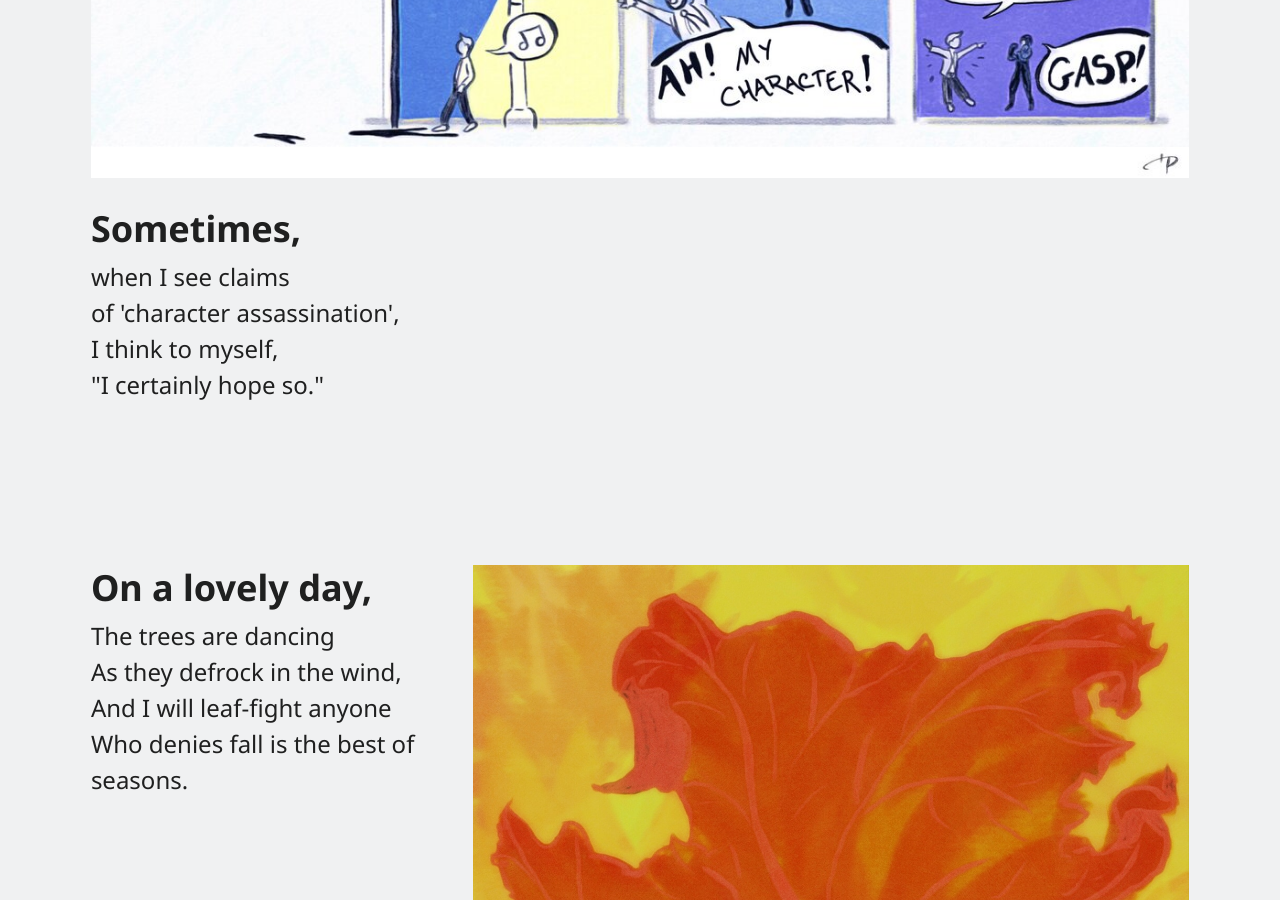
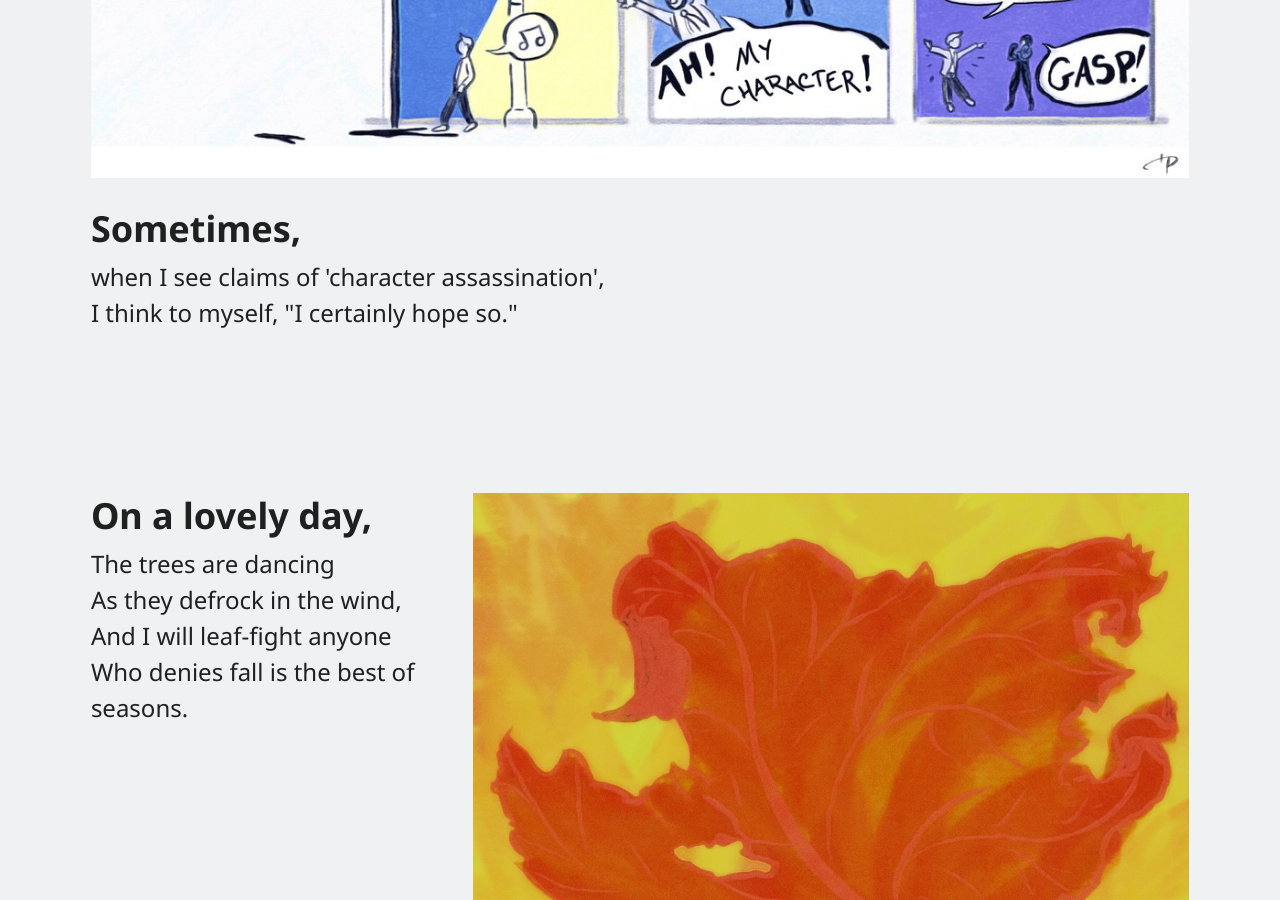
Before and after one commit to ctavispost/personalPortfolio, a Jekyll site: the page built from random.md, in a window 1280 px wide and 900 px high, scrolled down 922 px. Built offline with Jekyll 4.4.1, drawn with Linux system fonts in a browser that asks for light colours.

Commit message:
Shift margins for items in random.md for improved vis hierarchy.

```diff
--- a/random.md
+++ b/random.md
@@ -13,10 +13,8 @@
   class="photoMedResp">
 
   <h2 class="leadingOne smallestBreak margBottSm">Sometimes,</h2>
-  <p class="marginTopZero">when I see claims<br>
-    of 'character assassination',<br>
-    I think to myself,<br>
-    "I certainly hope so."</p>
+  <p class="marginTopZero">when I see claims of 'character assassination',<br>
+    I think to myself, "I certainly hope so."</p>
 </article>
 
 <article class="medBreak aboutContainer contMaxwidth centerGrid gridGapOne condGridRow condGridOneTwo">
@@ -36,7 +34,7 @@
     class="smallestBreak photoMedResp">
 </article>
 
-<article class="centerGrid aboutContainer contMaxwidth btCont">
+<article class="medBreak centerGrid aboutContainer contMaxwidth btCont">
   <header class="centerGrid trekTitle">
     <h1 class="txtScale3">BARTREK</h1>
   </header>
@@ -103,7 +101,7 @@
 
 <article class="centerGrid medBreak aboutContainer contMaxwidth gridGapOne condGridRow condGridTwoOne">
   <section>
-    <h2 class="leadingOne margBottMed">We are quick</h2>
+    <h2 class="leadingOne margBottSm">We are quick</h2>
     <p class="aboutText marginTopZero">to judge <span class="embold">substance dependence</span> but idolize the adrenaline rush of dangerous and pointless accomplishments.</p>
 
     <p class="aboutText">Climbing Everest is a bit like drinking heroic amounts of whiskey:</p>
```
